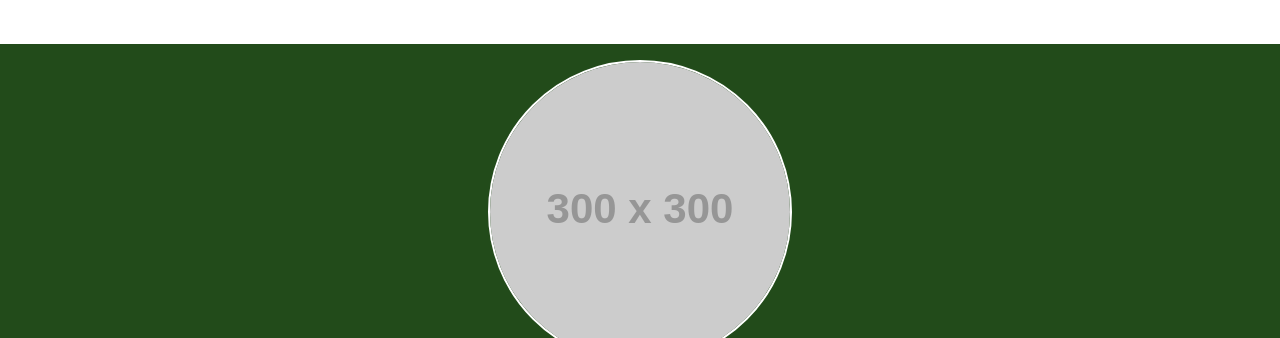
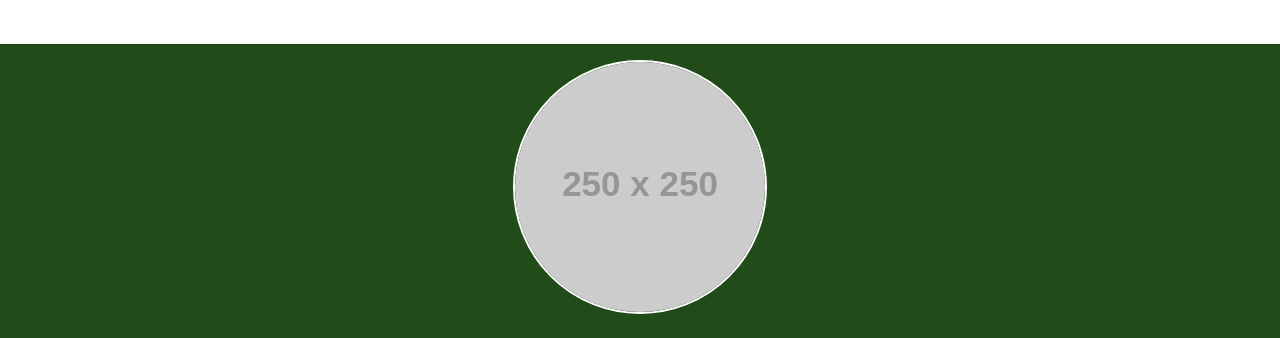
Before and after one commit to jamiebs45/about-me, a plain HTML site: page index.html in a window 1280 px wide. Shown: the part 106-444 px from the top of the page. Drawn offline with Linux system fonts and the light colour scheme; placeholder pictures from the web are drawn by us.

Commit message:
change image to 250x250

```diff
--- a/index.html
+++ b/index.html
@@ -17,7 +17,7 @@
             </header>
             <section class="hero">
                 <div class="content">
-                    <img alt="This is a picture of me" class="my-picture" src="http://placehold.it/300x300"/>
+                    <img alt="This is a picture of me" class="my-picture" src="http://placehold.it/250x250"/>
                     <p class="my-name my-info">James Babic-Sternberg</p>
                     <p class="my-location my-info">Phoenix, AZ</p>
                 </div>
```
